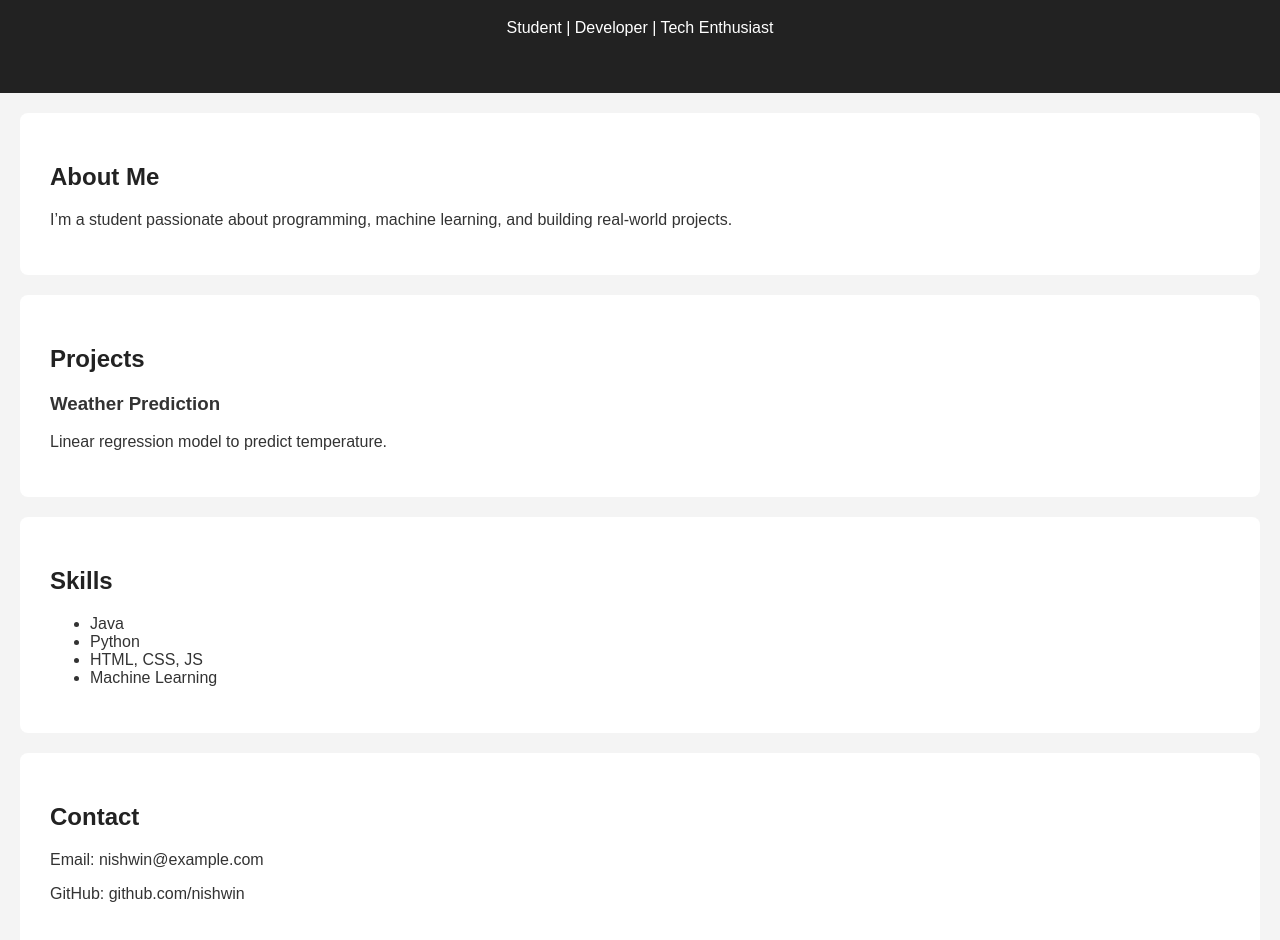
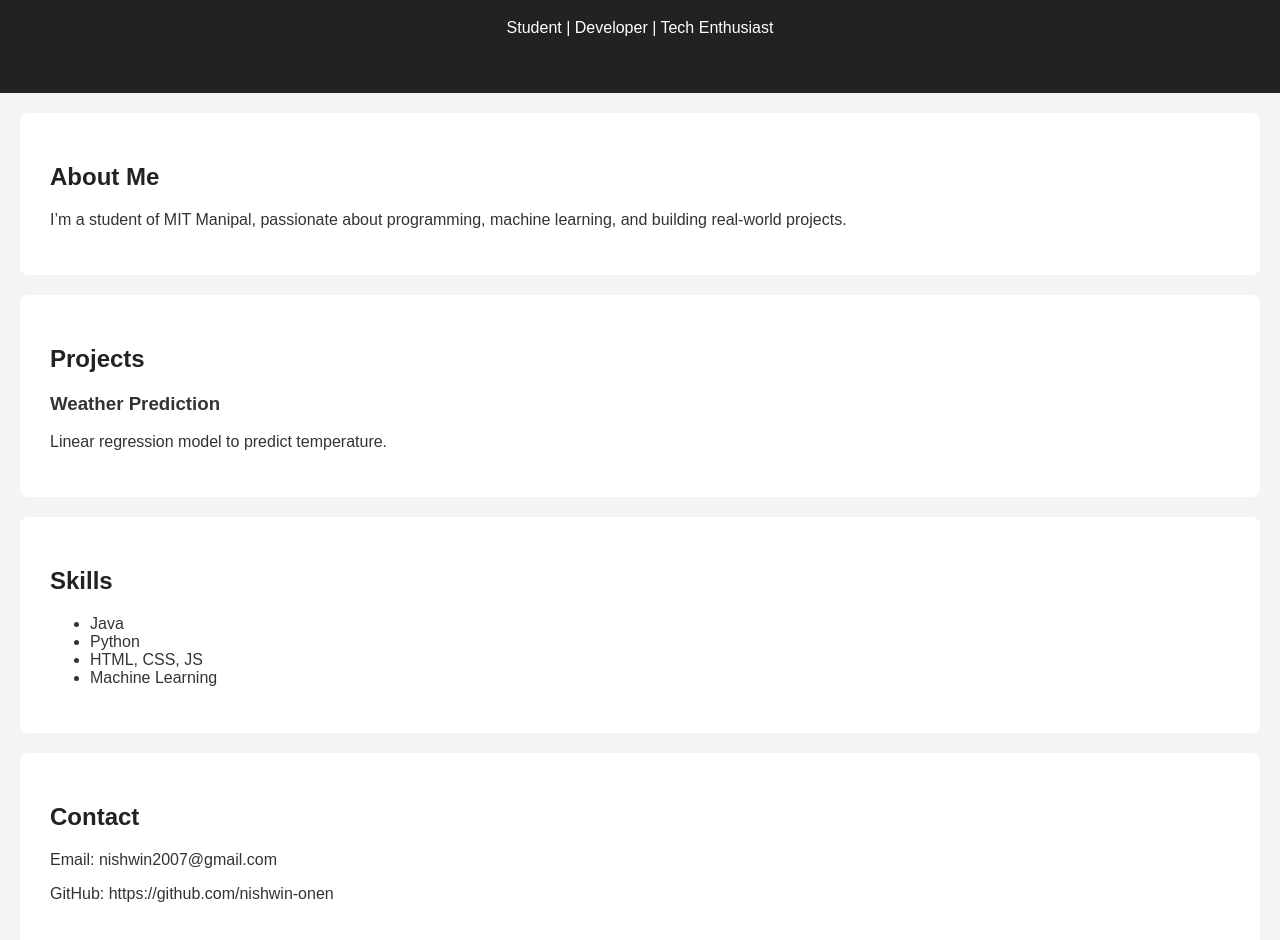
Before and after one commit to nishwin-one/portfolio, a plain HTML site: page index.html in a window 1280 px wide. Shown: the part 102-1042 px from the top of the page. Drawn offline with Linux system fonts and the light colour scheme.

Commit message:
Update index.html
Updated contact information and added educational background.

```diff
--- a/index.html
+++ b/index.html
@@ -16,7 +16,7 @@
 <section id="about">
     <h2>About Me</h2>
     <p>
-        I’m a student passionate about programming, machine learning,
+        I’m a student of MIT Manipal, passionate about programming, machine learning,
         and building real-world projects.
     </p>
 </section>
@@ -41,8 +41,8 @@
 
 <section id="contact">
     <h2>Contact</h2>
-    <p>Email: nishwin@example.com</p>
-    <p>GitHub: github.com/nishwin</p>
+    <p>Email: nishwin2007@gmail.com</p>
+    <p>GitHub: https://github.com/nishwin-onen</p>
 </section>
 
 </body>
```
